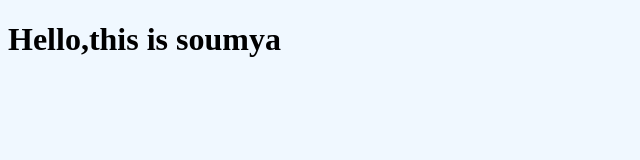
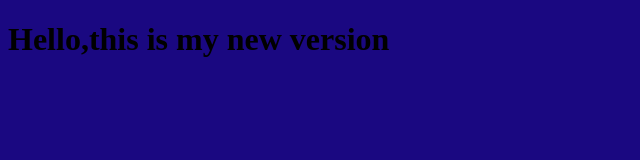
Before and after one commit to soumyahube/myfirstproject, a plain HTML site: page index.html in a window 1280 px wide. Shown: the whole page, without its empty margins (0-640 px from the left). Drawn offline with Linux system fonts and the light colour scheme.

Commit message:
changing style of titre

```diff
--- a/index.html
+++ b/index.html
@@ -7,7 +7,7 @@
     <link rel="stylesheet" href="sstyle.css">
 </head>
 <body>
-    <h1> Hello,this is soumya </h1>
+    <h1> Hello,this is my new version </h1>
   <script src="app.js"></script>
 </body>
 </html>
--- a/sstyle.css
+++ b/sstyle.css
@@ -1,6 +1,6 @@
 he{
-    color:red;
+    color:black;
 }
 body{
-    background-color: aliceblue;
+    background-color: rgb(26, 8, 129);
 }
```
